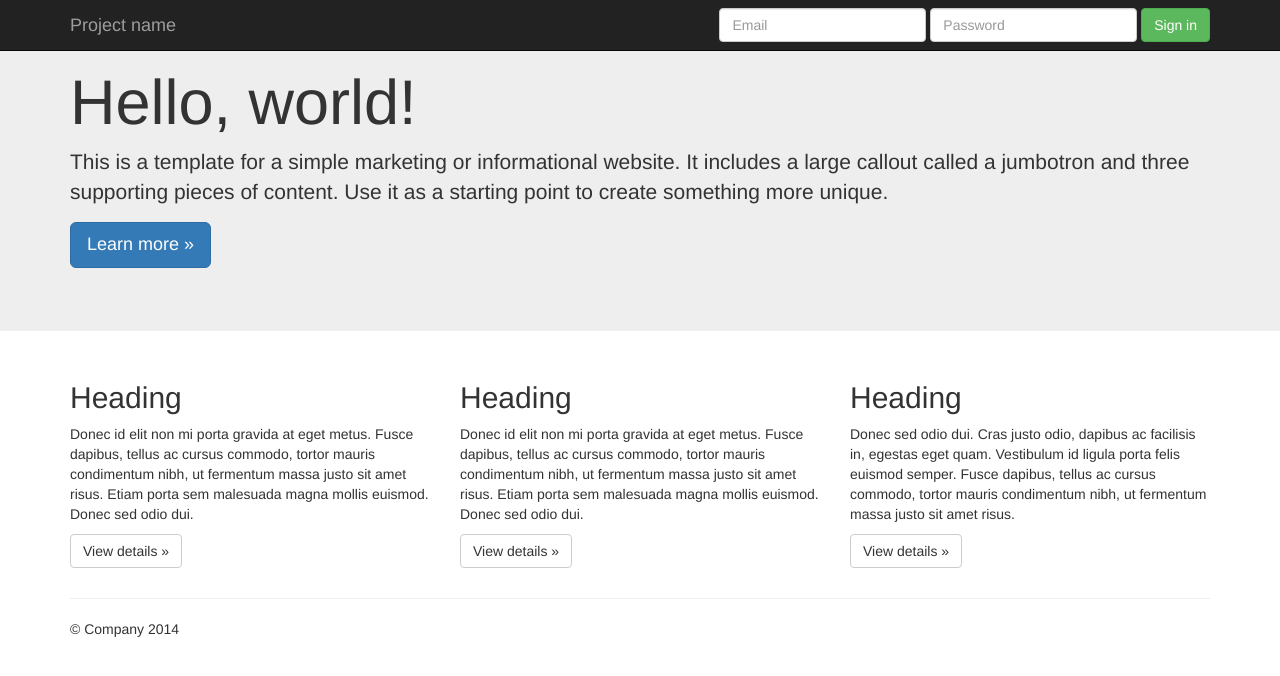
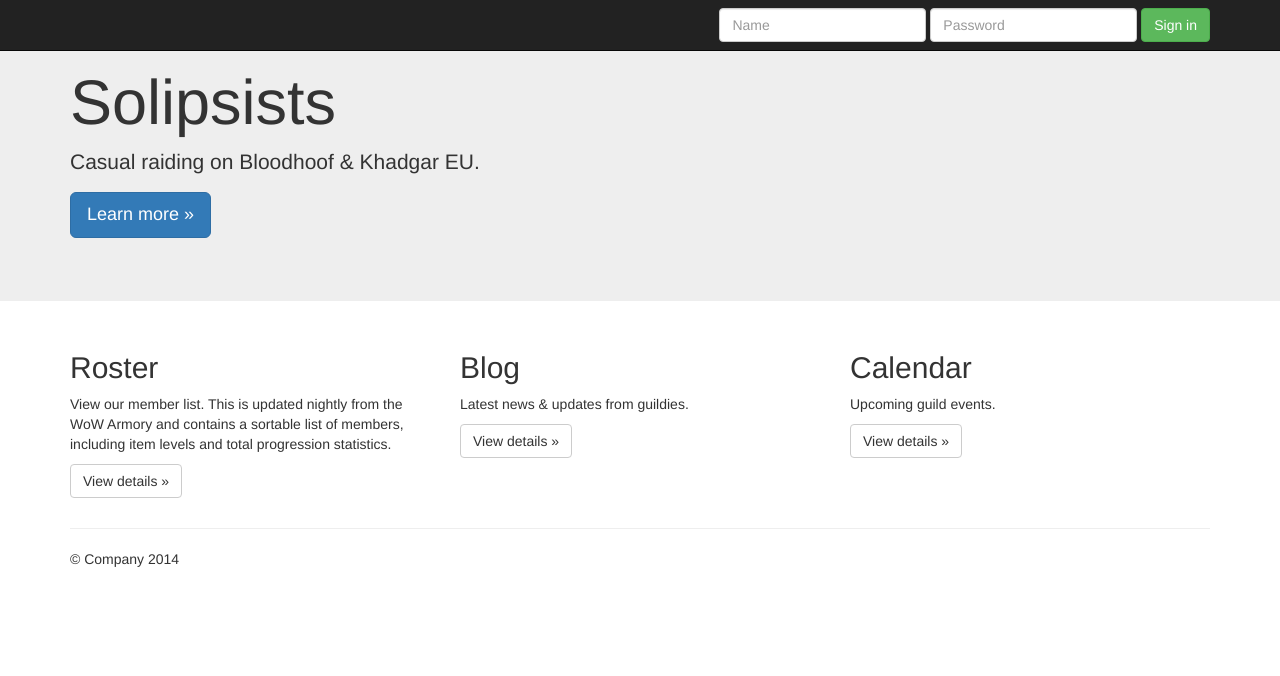
Before and after one commit to ckaraviotis/solipsists.tk, a PHP site: page / in a window 1280 px wide. Shown: the top 676 px of the page. Run offline with PHP 8.4, Linux system fonts and the light colour scheme; some libraries are stand-ins or nearby versions.

Commit message:
Changed folder structure. Minor chnages to index.

```diff
--- a/guild.php
+++ b/guild.php
@@ -4,7 +4,7 @@
 <body>
 <pre>
 <?php
-	include 'guildInfo.php';
+	include 'resources/lib/guildInfo.php';
 	print_r(guildInfo());
 ?>
 </pre>
--- a/index.html
+++ b/index.php
@@ -39,12 +39,11 @@
             <span class="icon-bar"></span>
             <span class="icon-bar"></span>
           </button>
-          <a class="navbar-brand" href="#">Project name</a>
         </div>
         <div id="navbar" class="navbar-collapse collapse">
           <form class="navbar-form navbar-right">
             <div class="form-group">
-              <input type="text" placeholder="Email" class="form-control">
+              <input type="text" placeholder="Name" class="form-control">
             </div>
             <div class="form-group">
               <input type="password" placeholder="Password" class="form-control">
@@ -58,8 +57,8 @@
     <!-- Main jumbotron for a primary marketing message or call to action -->
     <div class="jumbotron">
       <div class="container">
-        <h1>Hello, world!</h1>
-        <p>This is a template for a simple marketing or informational website. It includes a large callout called a jumbotron and three supporting pieces of content. Use it as a starting point to create something more unique.</p>
+        <h1>Solipsists</h1>
+        <p>Casual raiding on Bloodhoof &amp; Khadgar EU.</p>
         <p><a class="btn btn-primary btn-lg" href="#" role="button">Learn more &raquo;</a></p>
       </div>
     </div>
@@ -68,18 +67,18 @@
       <!-- Example row of columns -->
       <div class="row">
         <div class="col-md-4">
-          <h2>Heading</h2>
-          <p>Donec id elit non mi porta gravida at eget metus. Fusce dapibus, tellus ac cursus commodo, tortor mauris condimentum nibh, ut fermentum massa justo sit amet risus. Etiam porta sem malesuada magna mollis euismod. Donec sed odio dui. </p>
-          <p><a class="btn btn-default" href="#" role="button">View details &raquo;</a></p>
+          <h2>Roster</h2>
+          <p>View our member list. This is updated nightly from the WoW Armory and contains a sortable list of members, including item levels and total progression statistics.</p>
+	  <p><a class="btn btn-default" href="members.php" role="button">View details &raquo;</a></p>
         </div>
         <div class="col-md-4">
-          <h2>Heading</h2>
-          <p>Donec id elit non mi porta gravida at eget metus. Fusce dapibus, tellus ac cursus commodo, tortor mauris condimentum nibh, ut fermentum massa justo sit amet risus. Etiam porta sem malesuada magna mollis euismod. Donec sed odio dui. </p>
+          <h2>Blog</h2>
+          <p>Latest news &amp; updates from guildies.</p>
           <p><a class="btn btn-default" href="#" role="button">View details &raquo;</a></p>
        </div>
         <div class="col-md-4">
-          <h2>Heading</h2>
-          <p>Donec sed odio dui. Cras justo odio, dapibus ac facilisis in, egestas eget quam. Vestibulum id ligula porta felis euismod semper. Fusce dapibus, tellus ac cursus commodo, tortor mauris condimentum nibh, ut fermentum massa justo sit amet risus.</p>
+          <h2>Calendar</h2>
+          <p>Upcoming guild events.</p>
           <p><a class="btn btn-default" href="#" role="button">View details &raquo;</a></p>
         </div>
       </div>
--- a/members.php
+++ b/members.php
@@ -68,8 +68,8 @@
 			</thead>
 			<tbody>
 	<?php
-		include 'config.php';
-		include 'queries.php';
+		include './resources/config.php';
+		include './resources/lib/queries.php';
 		$conn = new mysqli(DB_SERVER, DB_USERNAME, DB_PASSWORD, DB_NAME);
 		if ($conn->connect_error){
 			die("Connection failed: " . $conn->connect_error);
--- a/charInfo.php
+++ b/resources/lib/charInfo.php
@@ -1,4 +1,7 @@
 <?php
+#
+# Get full character item, statistics, progression and talent info from the armory
+#
 function charInfo($name, $realm) {
 
 	$url = 'http://eu.battle.net/api/wow/character/'.$realm.'/'.$name.'?fields=items,statistics,progression,talents';
@@ -15,7 +18,6 @@ function charInfo($name, $realm) {
 	$heroicKills += $wodStats[11]->{"quantity"};
 	$heroicKills += $wodStats[13]->{"quantity"};
 	$heroicKills += $wodStats[15]->{"quantity"};
-
 
 	$head = $char->{"items"}->{"head"}->{"itemLevel"};
 	$neck = $char->{"items"}->{"neck"}->{"itemLevel"};
@@ -70,4 +72,3 @@ function charInfo($name, $realm) {
 
 	return $returnObject;
 }
-?>
```
Also changed, not shown: config.php (deleted, +0 -10 lines), resources/config.php (added, +25 -0 lines), resources/lib/guildInfo.php (renamed from guildInfo.php, +5 -24 lines), resources/lib/guildUpdate.php (renamed from guildUpdate.php, +3 -6 lines), resources/lib/queries.php (renamed from queries.php, +0 -10 lines).
